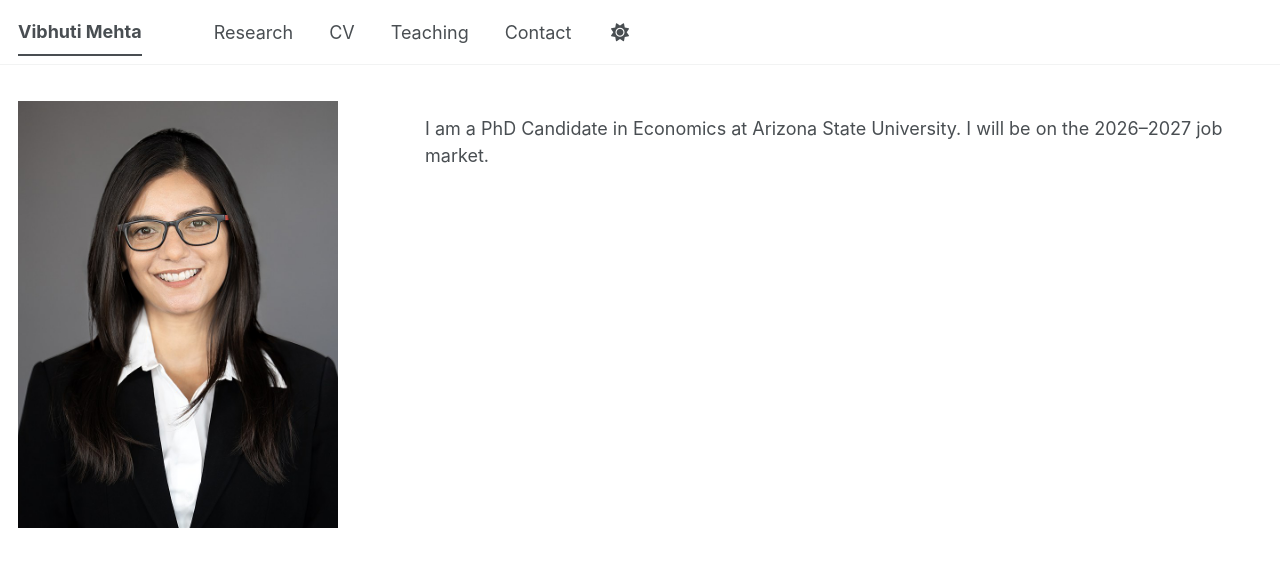
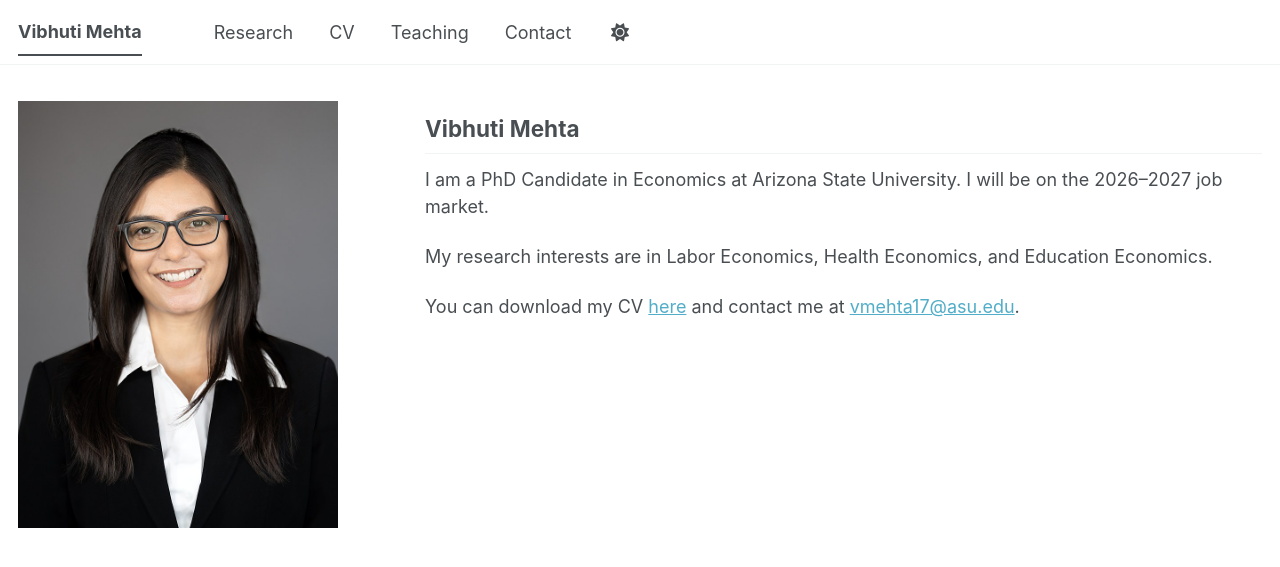
Before and after one commit to vibhuti-mehta/vibhuti-mehta.github.io, a Jekyll site: the page built from _pages/about.md, in a window 1280 px wide. Shown: the top 567 px of the page. Built offline with Jekyll 4.4.1, drawn with Linux system fonts in a browser that asks for light colours; a style sheet for code colours, icons or effects is not loaded.

Commit message:
Update about.md

```diff
--- a/_pages/about.md
+++ b/_pages/about.md
@@ -7,4 +7,10 @@ redirect_from:
   - /about.html
 ---
 
+<h2 style="margin-top: 0;">Vibhuti Mehta</h2>
+
 I am a PhD Candidate in Economics at Arizona State University. I will be on the 2026–2027 job market.
+
+My research interests are in Labor Economics, Health Economics, and Education Economics.
+
+You can download my CV [here](/files/Mehta_Vibhuti_CV.pdf) and contact me at [vmehta17@asu.edu](mailto:vmehta17@asu.edu).
```
